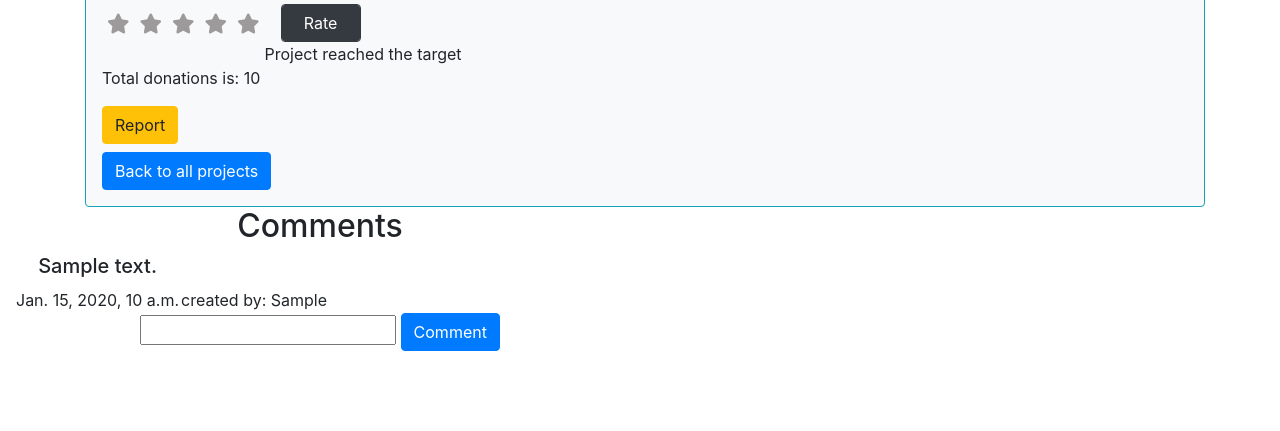
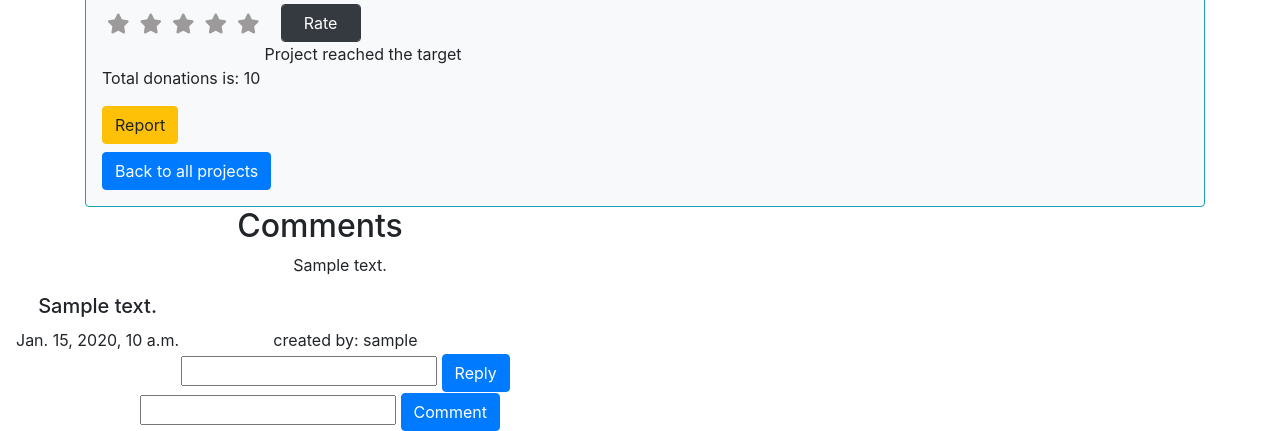
Before and after one commit to rehabayman/Crowd-Funding-System, a Django app: page /projects/00000000-0000-0000-0000-000000000001 in a window 1280 px wide. Shown: the part 1190-1621 px from the top of the page. Before the commit the page ends 1541 px from the top, so only its background shows below. Run offline with Django 3.2, Linux system fonts and the light colour scheme; tables that the repository leaves empty hold one stand-in row (values such as "Sample post"); grey boxes marked "Sample" are stand-in pictures; some libraries are stand-ins or nearby versions.

Commit message:
Add replies to comment

```diff
--- a/crowd_funding_system/projects/forms.py
+++ b/crowd_funding_system/projects/forms.py
@@ -1,6 +1,6 @@
 from django import forms
 from django.forms import ModelForm
-from .models import Project, Project_Ratings, User_Donations, Project_Reports, Comment
+from .models import *
 import decimal
 
 class AddProjectRatingForm(forms.ModelForm):
@@ -40,8 +40,20 @@ class new_project_form(forms.ModelForm):
             'creator',
             'category'
         ]
+        widgets = {
+            'title': forms.TextInput(attrs={'class':'form-control', 'style':'width:500px'}),
+            'details': forms.TextInput(attrs={'class':'form-control'}),
+            'total_target': forms.TextInput(attrs={'class':'form-control'}),
+            'start_date': forms.TextInput(attrs={'class':'form-control'}),
+            'end_date': forms.TextInput(attrs={'class':'form-control'}),
+            }
 
 class ReportForm(ModelForm):
     class Meta:
         model = Project_Reports
         fields = ['report',]
+
+class reply_form(ModelForm):
+    class Meta:
+        model = Comment_Replies
+        fields = ['content']
--- a/crowd_funding_system/projects/models.py
+++ b/crowd_funding_system/projects/models.py
@@ -90,6 +90,16 @@ class Comment(models.Model):
     created_at = models.DateTimeField(auto_now_add=True)
     user = models.ForeignKey("users.User", on_delete=models.CASCADE)
     project = models.ForeignKey("Project", on_delete=models.CASCADE)
+    @property
+    def replies (self):
+        return Comment_Replies.objects.filter(comment_id = self.id)
+
+class Comment_Replies(models.Model):
+    id = models.UUIDField(primary_key=True, default=uuid.uuid4, editable=False)
+    content = models.TextField(max_length=500, null=False, blank=True)
+    created_at = models.DateTimeField(auto_now_add=True)
+    user = models.ForeignKey("users.User", on_delete=models.CASCADE)
+    comment = models.ForeignKey("Comment", on_delete=models.CASCADE)
 
 class Comment_Reports(models.Model):
     id = models.UUIDField(primary_key=True, default=uuid.uuid4, editable=False)
--- a/crowd_funding_system/projects/templates/projects/project_details.html
+++ b/crowd_funding_system/projects/templates/projects/project_details.html
@@ -85,13 +85,30 @@
         {% for comment in comments %}
             <table>
                 <tr>
-                <td><h5>{{comment.comment}}</h5></td>
+                    <td><h5>{{comment.comment}}</h5></td>
                 </tr>
                 <tr>
-                <td style="margin:20px;">{{comment.created_at}}</td>
-                <td>created by: {{comment.user.first_name}}</td>
+                    <td style="margin:20px;">{{comment.created_at}}</td>
+                    <td>created by: {{comment.user.username}}</td>
+                </tr>
+                <tr>
+                    {% for reply in comment.replies %}
+                    <ul>
+                        {{reply.content}}
+                    </ul>
+                    {% endfor %}
+                </tr>
+                <tr>
 
                 </tr>
+                    <td> </td>
+                    <td>
+                        <form action="{% url 'projects:add_reply_on_comment' project.project.id comment.id  %}" method="post">
+                            {% csrf_token %}
+                            <input type="text" name="content">
+                            <input type="submit" class="btn btn-primary" value="Reply">
+                        </form>
+                    </td>
 
             </table>
 
--- a/crowd_funding_system/projects/urls.py
+++ b/crowd_funding_system/projects/urls.py
@@ -1,5 +1,5 @@
 from django.urls import path
-from .views import ProjectDetails, ProjectDelete,new_project, new_project, edit_project_rating,add_comment
+from .views import *
 from . import views
 
 app_name="projects"
@@ -11,6 +11,7 @@ urlpatterns=[
     path('<id>/delete',ProjectDelete.as_view() , name="project_delete"),
     path('<str:id>/edit', edit_project_rating, name="edit_project_rating"),
     path('<str:project_id>/comment', add_comment, name="add_comment"),
+    path('<str:project_id>/<comment_id>/reply', add_reply_on_comment, name="add_reply_on_comment"),
     # path('<uuid:project_id>', views.project_details, name='project_details'),
     path('', views.index, name='index'),
 ]
--- a/crowd_funding_system/projects/views.py
+++ b/crowd_funding_system/projects/views.py
@@ -10,7 +10,7 @@ from django import forms
 from django.core.exceptions import PermissionDenied
 from django.contrib.auth.mixins import LoginRequiredMixin
 from .models import *
-from .forms import new_project_form, ReportForm, AddProjectRatingForm, UserDonationsModelForm,comment_form
+from .forms import *
 from django.contrib.auth.decorators import login_required
 from .filters import ProjectFilter
 
@@ -39,7 +39,6 @@ class ProjectDetails(CreateView):
         total_donations = get_total_donations(project_id)
         p = Project.objects.get(id__exact=project_id)
         comments = Comment.objects.filter(project=p.id)
-
 
         if total_donations >= p.total_target:
             context = {"Done": "True", "message": "Project reached the target"}
@@ -112,7 +111,6 @@ class ProjectDetails(CreateView):
         context["project"] = project
         context["rating"] = rating
         context['comments']=comments
-
         return render(request, self.template_name, context)
 
 
@@ -166,10 +164,11 @@ def index(request):
         # projects = {"projects": projects, "myFilter": myFilter} #, "TagFilter": projectTagged
     return render(request, "projects/index.html", context)
 
-# @login_required
+@login_required
 def new_project(request):
     form = new_project_form(request.POST or None)
     if form.is_valid():
+        #form.creator = request.user
         form.save()
         return redirect('/projects/')
     context = {
@@ -253,3 +252,19 @@ def add_comment(request,project_id):
         commentform = comment_form()
     similar_projects = Project.objects.filter(category = target_project.category).exclude(id = target_project.id)[:4]
     return redirect('projects:project_details', id=project_id)
+
+######## Adding reply on comment ###########
+def add_reply_on_comment(request, project_id, comment_id):
+    replyform = reply_form(request.POST)
+    comment = Comment.objects.get(id=comment_id)
+    if request.method == 'POST':
+        if replyform.is_valid():
+            reply = replyform.save(commit=False)
+            reply.user = request.user
+            reply.comment = comment
+            reply.save()
+            replyform = reply_form()
+            redirect('projects:project_details', project_id)
+        else:
+            replyform = reply_form()
+    return redirect('projects:project_details', id=project_id)
```
Also changed, not shown: crowd_funding_system/projects/templates/projects/new_project.html (+8 -6 lines), crowd_funding_system/projects/migrations/0009_comment_replies.py (added).
